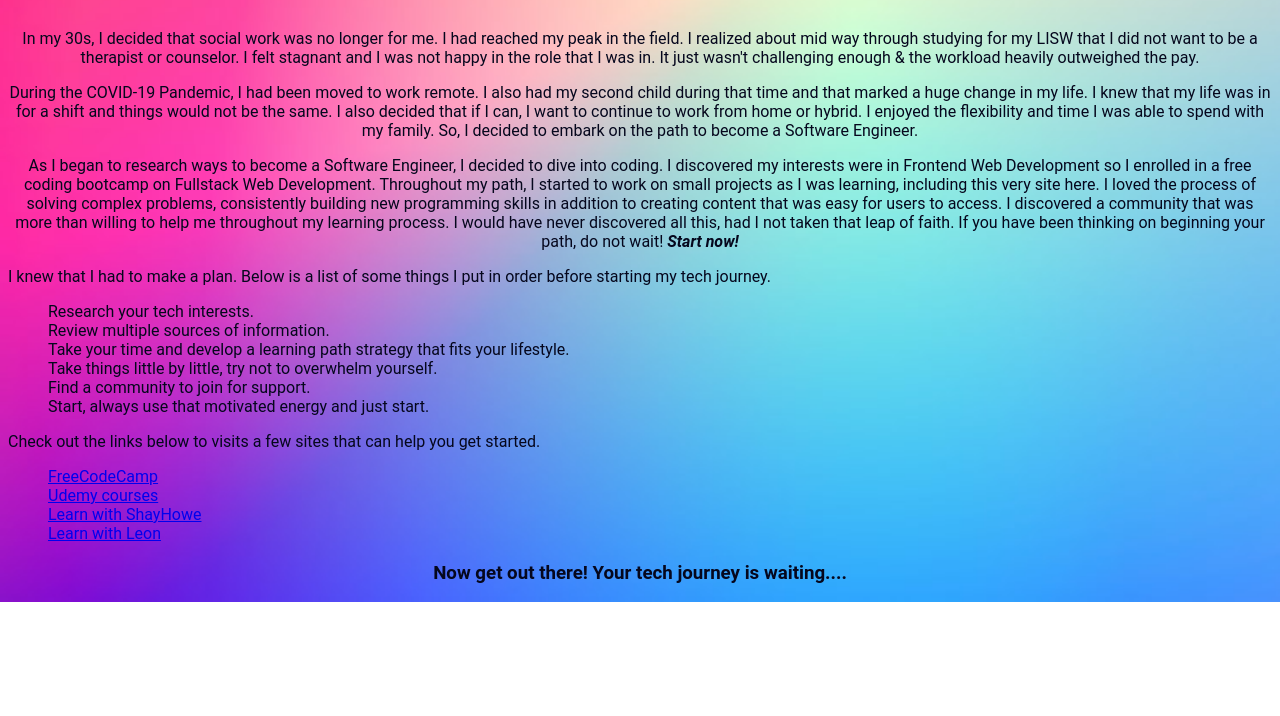
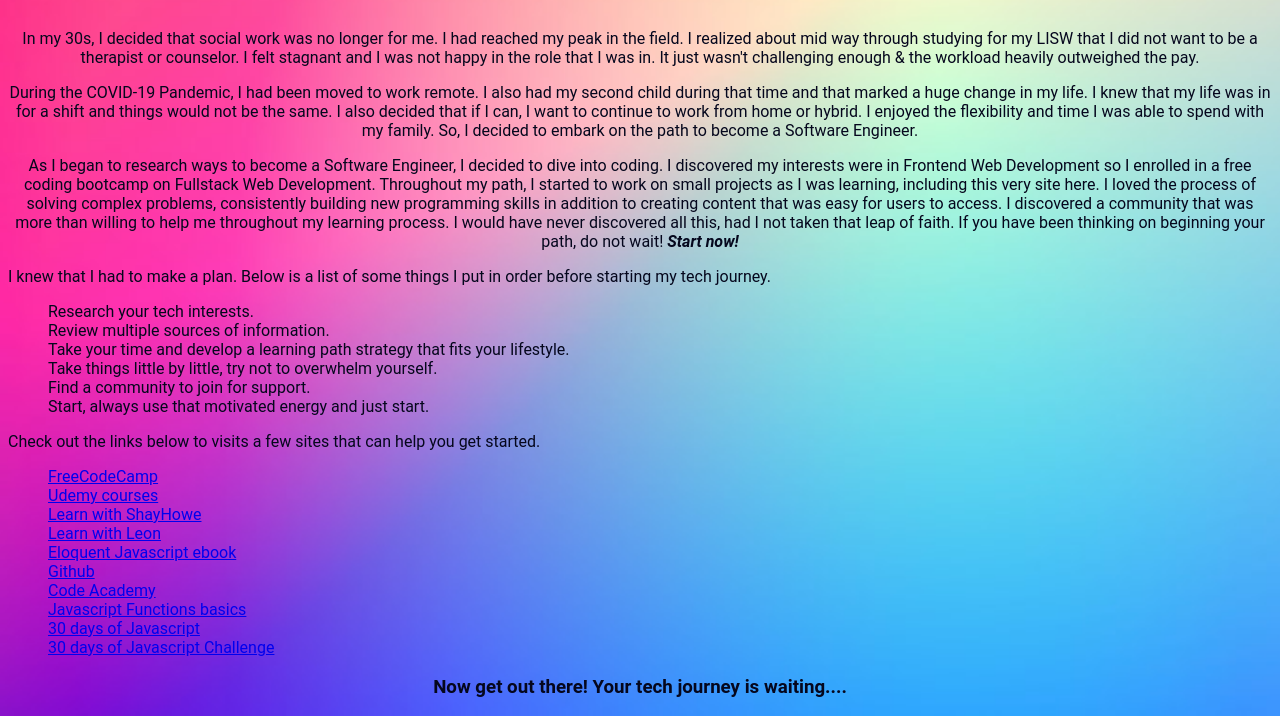
Before and after one commit to MaryJune89/Testing-blog, a plain HTML site: page index.html in a window 1280 px wide. Shown: the part 541-1257 px from the top of the page. Before the commit the page ends 1143 px from the top, so only its background shows below. Drawn offline with Linux system fonts and the light colour scheme.

Commit message:
Update index.html

```diff
--- a/index.html
+++ b/index.html
@@ -81,6 +81,12 @@
             <li><a href="https://www.udemy.com">Udemy courses</a></li>
             <li><a href="https://learn.shayhowe.com/html-css/building-your-first-web-page/">Learn with ShayHowe</a></li>
             <li><a href="https://www.youtube.com/channel/UCGiRSHBdWuCgjgmPPz_13xw">Learn with Leon</a></li>
+            <li><a href="https://eloquentjavascript.net/00_intro.html">Eloquent Javascript ebook</a></li>
+            <li><a href="https://github.com/thejsway/thejsway/blob/master/manuscript/chapter01.md#minimalistic-calculator">Github</a></li>
+            <li><a href="https://www.codecademy.com/learn/introduction-to-javascript/modules/learn-javascript-introduction/cheatsheet">Code Academy</a></li>
+            <li><a href="https://javascript.info/function-basics">Javascript Functions basics</a></li>
+            <li><a href="https://github.com/Asabeneh/30-Days-Of-JavaScript/blob/master/02_Day_Data_types/string_methods/char_at.js">30 days of Javascript</a></li>
+            <li><a href="https://javascript30.com/">30 days of Javascript Challenge</a></li>
         </ul>
     </nav>
     <h3>Now get out there! Your tech journey is waiting....</h3>
```
